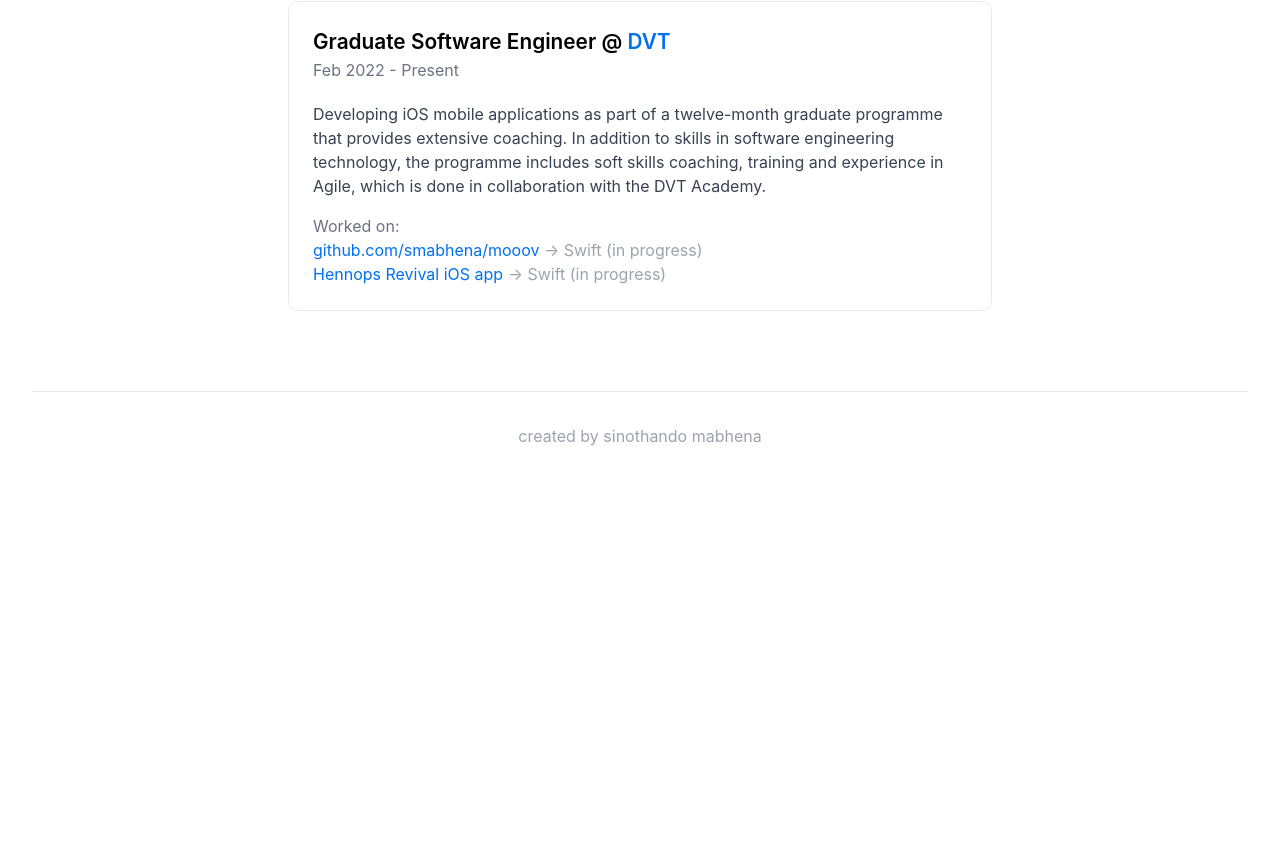
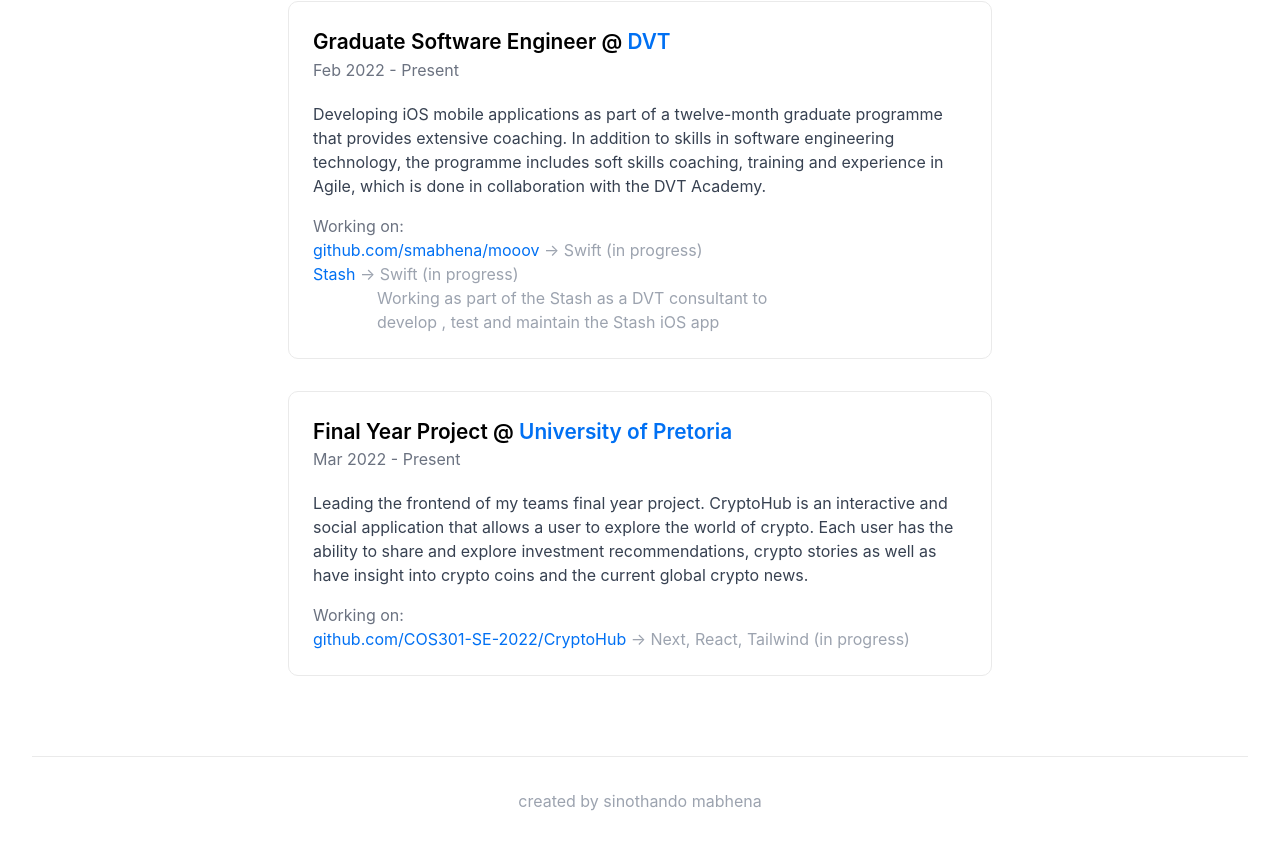
Before and after one commit to sinothandomabhena/sino, a Next.js app: page / in a window 1280 px wide. Shown: the part 931-1776 px from the top of the page. Before the commit the page ends 1411 px from the top, so only its background shows below. Built offline with nearby package versions, Linux system fonts and the light colour scheme.

Commit message:
Update index.js

```diff
--- a/pages/index.js
+++ b/pages/index.js
@@ -126,7 +126,7 @@
               includes soft skills coaching, training and experience in Agile,
               which is done in collaboration with the DVT Academy.
             </p>
-            <p className="text-md mt-4 text-gray-500">Worked on:</p>
+            <p className="text-md mt-4 text-gray-500">Working on:</p>
             <ul>
               <li>
                 <a
@@ -141,17 +141,54 @@
                   &rarr; Swift (in progress)
                 </span>
               </li>
+
               <li>
                 <a
-                  href="https://hennopsrevival.co.za/"
+                  href="https://www.liberty.co.za/stash"
                   target="_blank"
                   rel="noreferrer"
                 >
-                  Hennops Revival iOS app
+                  Stash
                 </a>
                 <span className="text-gray-400">
                   {" "}
                   &rarr; Swift (in progress)
+                </span>
+                <p className="text-gray-400 translate-x-16 w-8/12">
+                  Working as part of the Stash as a DVT consultant to develop ,
+                  test and maintain the Stash iOS app
+                </p>
+              </li>
+            </ul>
+          </div>
+
+          <div className={styles.card}>
+            <h2 className="font-semibold">
+              Final Year Project @{" "}
+              <a href="https://upnet.up.ac.za//">University of Pretoria</a>
+            </h2>
+            <p className="text-md mb-5 text-gray-500">Mar 2022 - Present</p>
+            <p className="text-gray-700">
+              Leading the frontend of my teams final year project. CryptoHub is
+              an interactive and social application that allows a user to
+              explore the world of crypto. Each user has the ability to share
+              and explore investment recommendations, crypto stories as well as
+              have insight into crypto coins and the current global crypto news.
+            </p>
+            <p className="text-md mt-4 text-gray-500">Working on:</p>
+
+            <ul>
+              <li>
+                <a
+                  href="https://github.com/COS301-SE-2022/CryptoHub"
+                  target="_blank"
+                  rel="noreferrer"
+                >
+                  github.com/COS301-SE-2022/CryptoHub
+                </a>
+                <span className="text-gray-400">
+                  {" "}
+                  &rarr; Next, React, Tailwind (in progress)
                 </span>
               </li>
             </ul>
```
